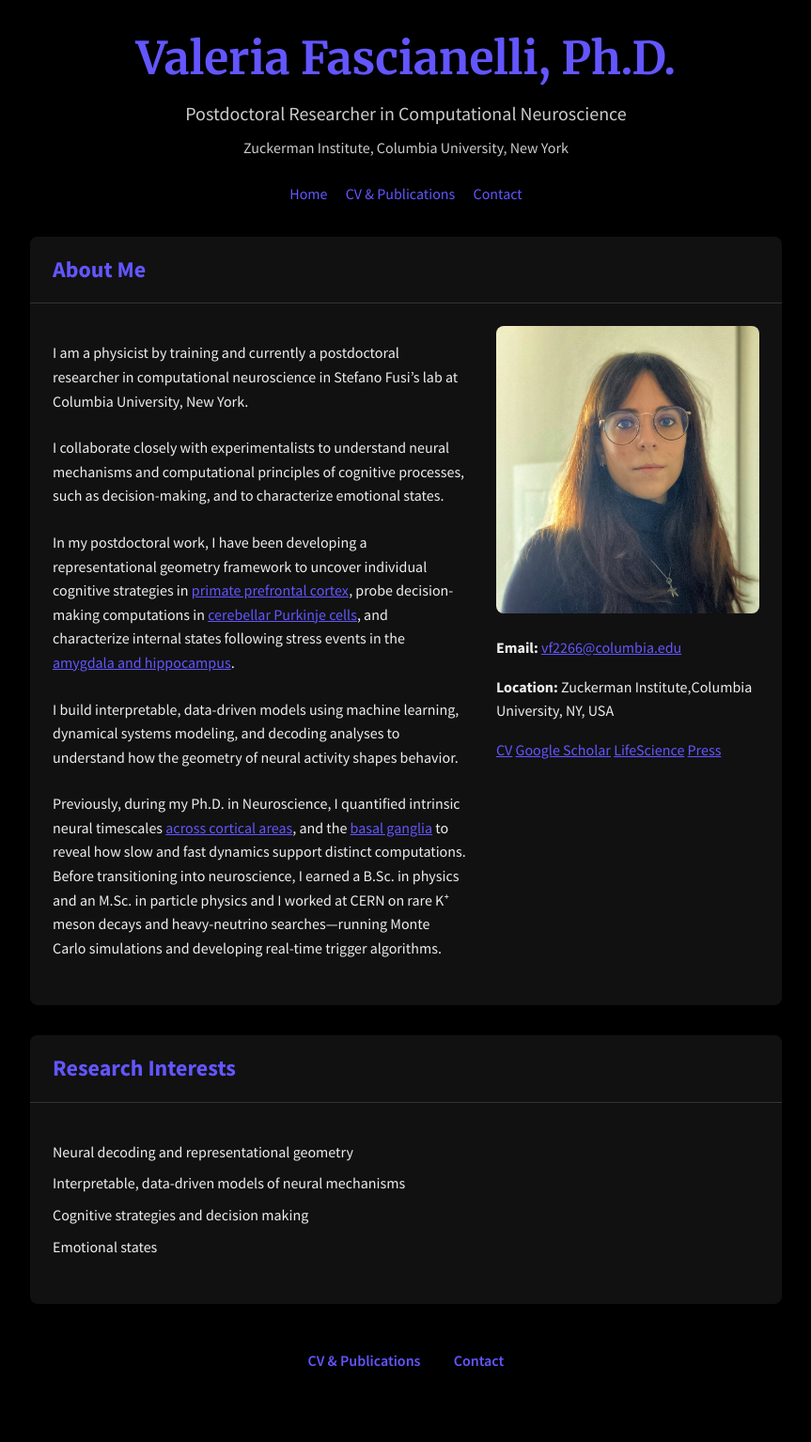
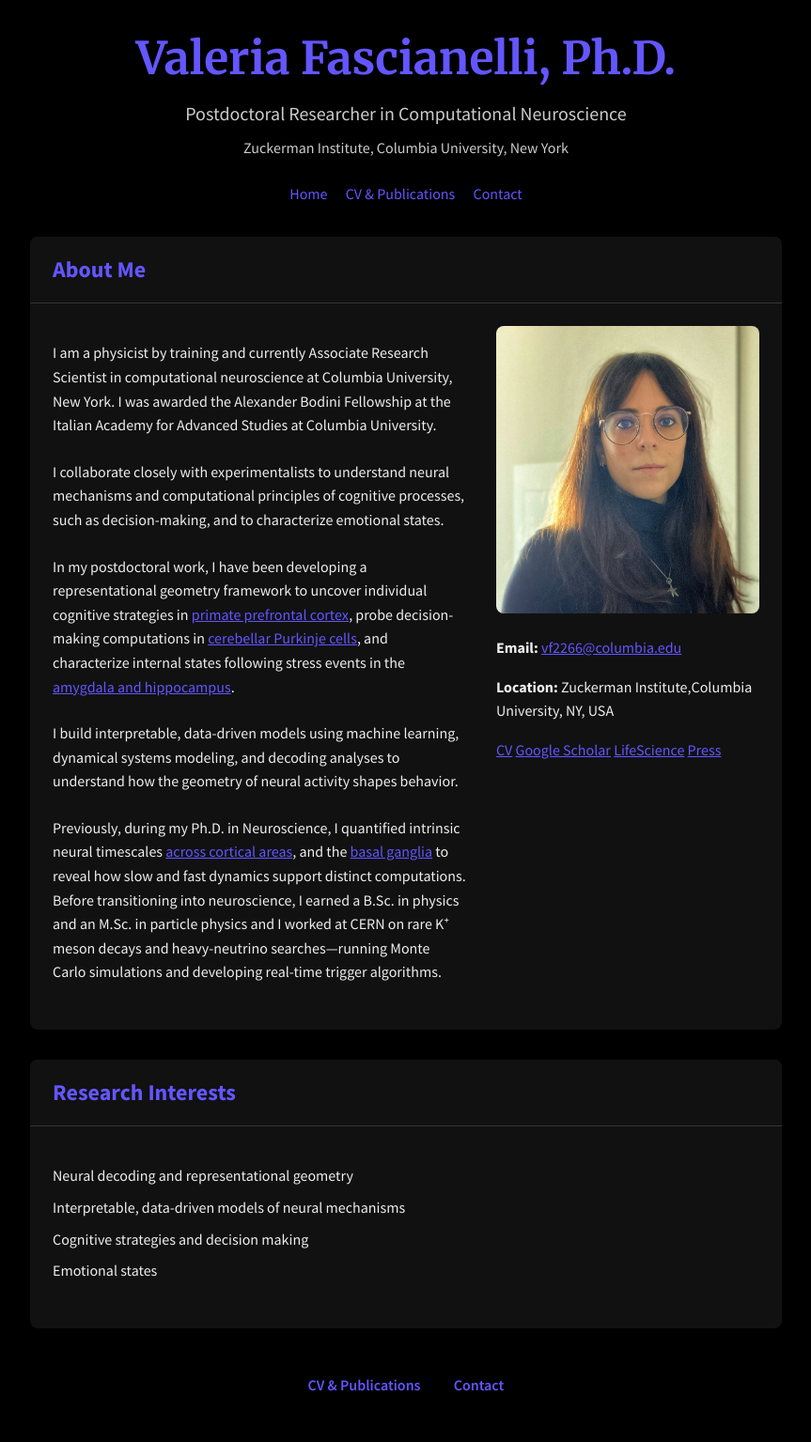
Before and after one commit to ValeriaFascianelli/valeriafascianelli.github.io, a Jekyll site: the page built from index.md, in a window 1280 px wide. Shown: the whole page at 94% size, without its empty margins (208-1071 px from the left). Built offline with Jekyll 4.4.1, drawn with Linux system fonts in a browser that asks for light colours; before the commit the page ends 1510 px from its top, so only the background shows below that.

Commit message:
Update CV

```diff
--- a/index.md
+++ b/index.md
@@ -12,7 +12,7 @@ permalink: /
   <div class="about-content">
     <div class="about-text">
      <p>
-        I am a physicist by training and currently a postdoctoral researcher in computational neuroscience in Stefano Fusi’s lab at Columbia University, New York.
+        I am a physicist by training and currently Associate Research Scientist in computational neuroscience at Columbia University, New York. I was awarded the Alexander Bodini Fellowship at the Italian Academy for Advanced Studies at Columbia University.
       </p>
       <p>
        I collaborate closely with experimentalists to understand neural mechanisms and computational principles of cognitive processes, such as decision-making, and to characterize emotional states.
```
Also changed, not shown: 1 other file.
